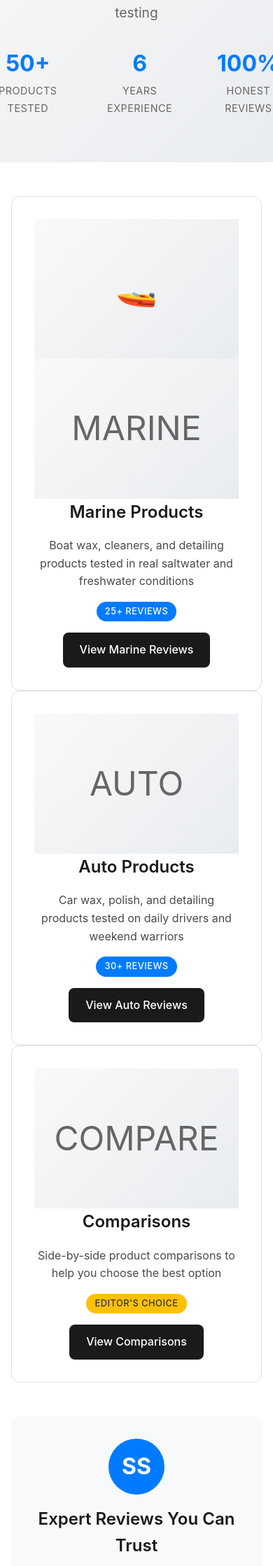
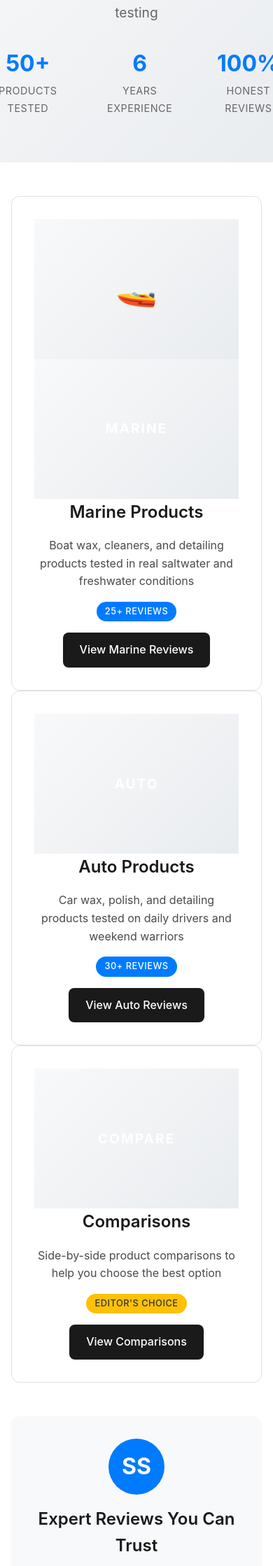
Before and after one commit to landwehr72/shine-shield-reviews.github.io, a Jekyll site: the page built from index.html, in a window 390 px wide. Shown: the part 461-2699 px from the top of the page at 70% size. Built offline with Jekyll 4.4.1, drawn with Linux system fonts in a browser that asks for light colours.

Commit message:
Update main.css

```diff
--- a/assets/css/main.css
+++ b/assets/css/main.css
@@ -384,7 +384,12 @@ footer {
   font-size: 3rem;
   color: #666;
 }
-
+.category-icon {
+  font-size: 1.2rem;
+  font-weight: 700;
+  letter-spacing: 2px;
+  color: #fff;
+}
 /* Professional Badges */
 .badge {
   display: inline-block;
```
